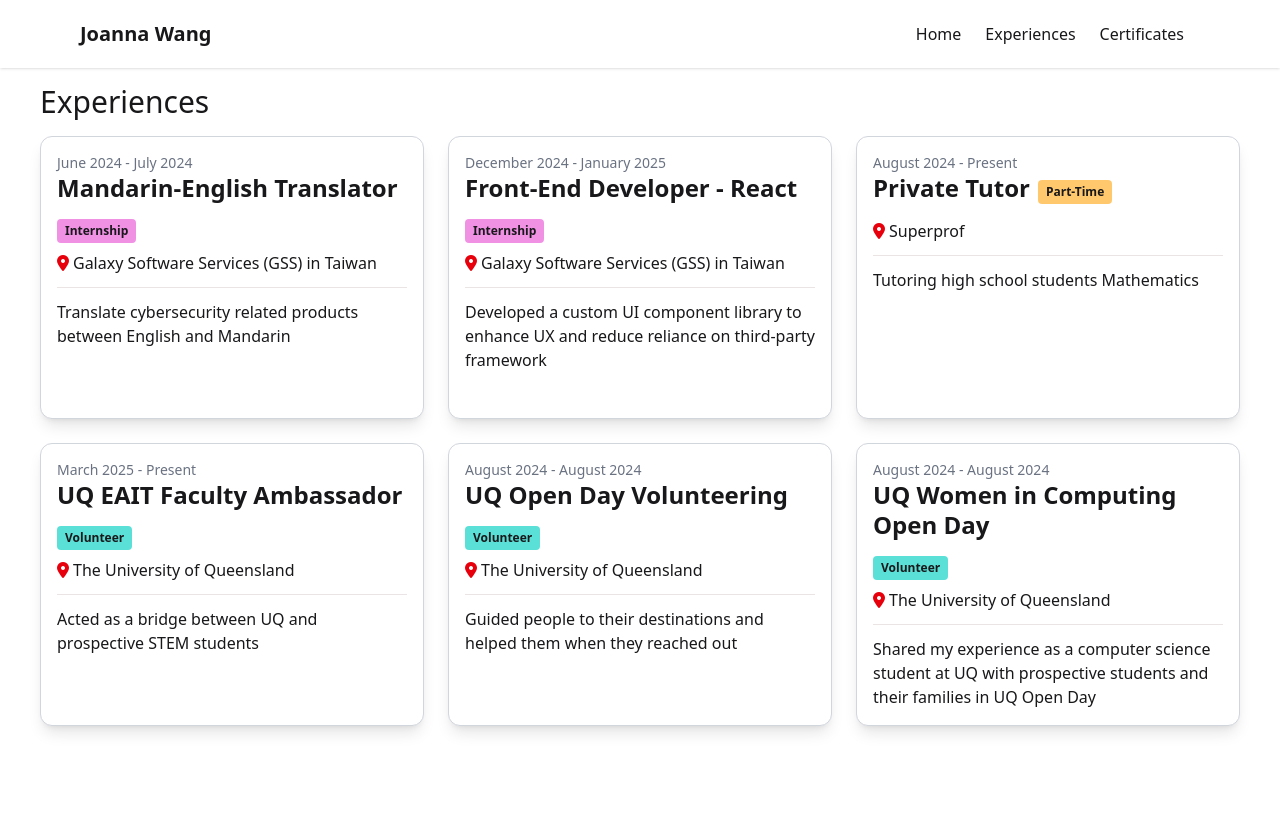
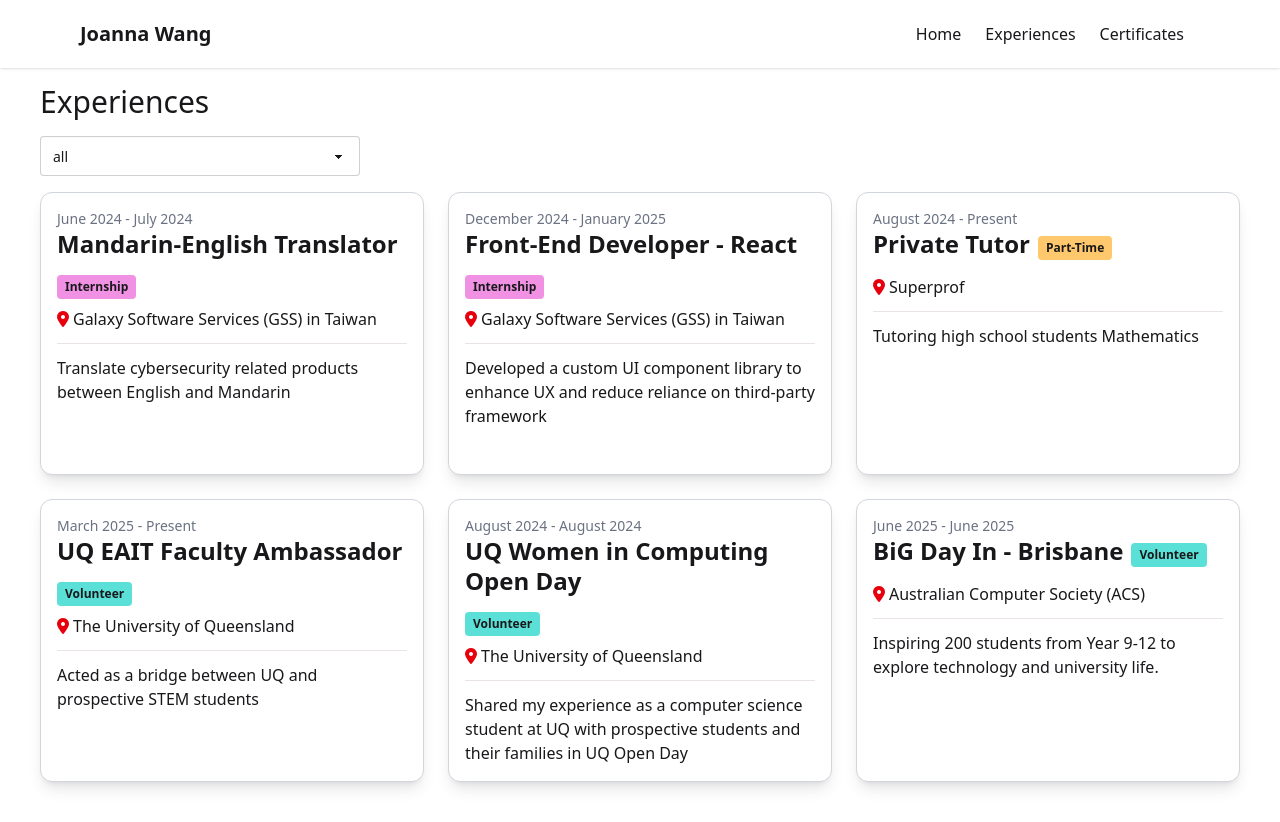
Before and after one commit to Joanna-Wang105/joanna_website, a React (Vite) app: page /experiences in a window 1280 px wide. Before the commit the page ends 800 px from the top, so only its background shows below. Built offline with nearby package versions, Linux system fonts and the light colour scheme.

Commit message:
filter experience done

```diff
--- a/src/components/Experience.jsx
+++ b/src/components/Experience.jsx
@@ -1,11 +1,31 @@
 import ExperienceCard from "./ExperienceCard";
 import { experiences } from "../data/experiences";
+import { useState } from "react";
+
 export default function Experience() {
+  const [selectedType, setSelectedType] = useState("all");
+
+  const filteredExperience =
+    selectedType === "all"
+      ? experiences
+      : experiences.filter((exp) => exp.type === selectedType);
+
   return (
     <div className="mx-10 mb-10">
       <h1 className="my-4 text-3xl font-sans">Experiences</h1>
+      <select
+        className="select mb-4"
+        value={selectedType}
+        onChange={(e) => setSelectedType(e.target.value)}
+      >
+        <option value="all">all</option>
+        <option value="Internship">Internship</option>
+        <option value="Part-Time">Part-time</option>
+        <option value="Volunteer">Volunteering</option>
+      </select>
+
       <div className="grid auto-rows-fr grid-cols-1 md:grid-cols-2 xl:grid-cols-3 gap-6 ">
-        {experiences.map((experience) => (
+        {filteredExperience.map((experience) => (
           <ExperienceCard key={experience.id} experience={experience} />
         ))}
       </div>
--- a/src/data/experiences.js
+++ b/src/data/experiences.js
@@ -40,16 +40,6 @@ export const experiences = [
   },
   {
     id: "5",
-    title: "UQ Open Day Volunteering",
-    company: "The University of Queensland",
-    startDate: "August 2024",
-    endDate: "August 2024",
-    type: "Volunteer",
-    description:
-      "Guided people to their destinations and helped them when they reached out",
-  },
-  {
-    id: "6",
     title: "UQ Women in Computing Open Day",
     company: "The University of Queensland",
     startDate: "August 2024",
@@ -58,4 +48,14 @@ export const experiences = [
     description:
       "Shared my experience as a computer science student at UQ with prospective students and their families in UQ Open Day",
   },
+  {
+    id: "6",
+    title: "BiG Day In - Brisbane",
+    company: "Australian Computer Society (ACS)",
+    startDate: "June 2025",
+    endDate: "June 2025",
+    type: "Volunteer",
+    description:
+      "Inspiring 200 students from Year 9-12 to explore technology and university life.",
+  },
 ];
```
